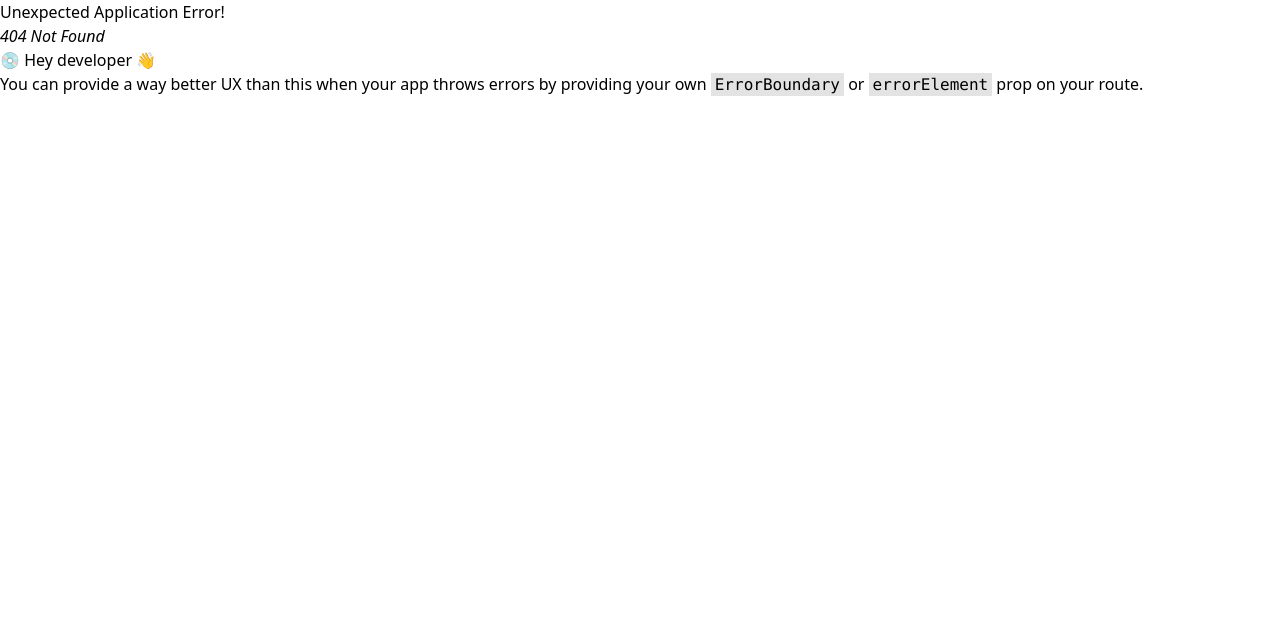
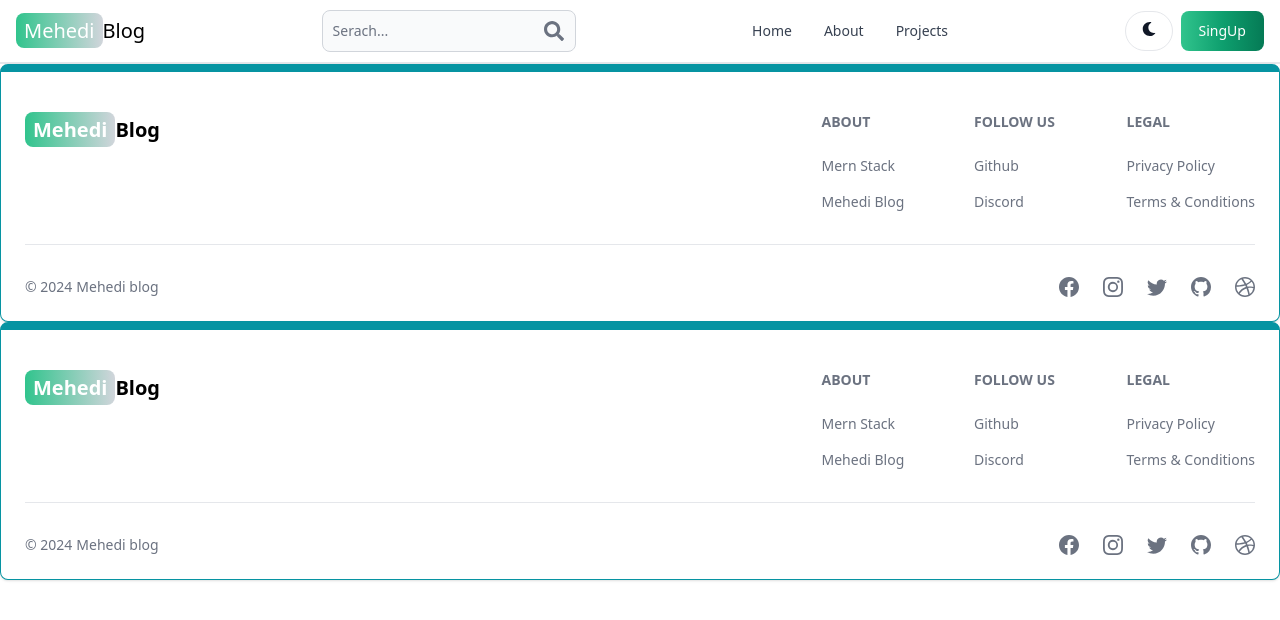
Before and after one commit to mdmehedihasan-dev/mern-blog, a React (Vite) app in the folder frontend/: page /footer in a window 1280 px wide. Before the commit this address had no page. Shown: the top 620 px of the page. Built offline with nearby package versions, Linux system fonts and the light colour scheme.

Commit message:
Footer Component create and Add

```diff
--- a/frontend/src/App.jsx
+++ b/frontend/src/App.jsx
@@ -6,6 +6,7 @@
 import Projects from "./pages/Projects";
 import Dashboard from "./pages/Dashboard";
 import Main from "./layout/Main";
+import Footerr from "./components/Footerr";
 
 function App() {
   const router = createBrowserRouter([
@@ -38,6 +39,10 @@
           path: "/dashboard",
           element: <Dashboard />,
         },
+        {
+          path: "/footer",
+          element: <Footerr />,
+        },
       ],
     },
   ]);
--- /dev/null
+++ b/frontend/src/components/Footerr.jsx
@@ -0,0 +1,83 @@
+import { Footer } from 'flowbite-react';
+import { Link } from 'react-router-dom';
+import { BsFacebook, BsInstagram, BsTwitter, BsGithub, BsDribbble } from 'react-icons/bs';
+const Footerr = () => {
+  return (
+    <Footer container className='border border-t-8 border-teal-500'>
+      <div className='w-full mx-auto max-w-7xl'>
+        <div className='grid justify-between w-full sm:flex md:grid-cols-1'>
+          <div className='mt-5'>
+            <Link
+              to='/'
+              className='self-center text-lg font-semibold whitespace-nowrap sm:text-xl dark:text-white'
+            >
+              <span className='px-2 py-1 text-white rounded-lg bg-gradient-to-r from-green-400 to-gray-300'>
+              Mehedi
+              </span>
+              Blog
+            </Link>
+          </div>
+          <div className='grid grid-cols-2 gap-8 mt-4 sm:grid-cols-3 sm:gap-6'>
+            <div>
+              <Footer.Title title='About' />
+              <Footer.LinkGroup col>
+                <Footer.Link
+                  href='https://github.com/mdmehedihasan-dev'
+                  target='_blank'
+                  rel='noopener noreferrer'
+                >
+                  Mern Stack
+                </Footer.Link>
+                <Footer.Link
+                  href='/about'
+                  target='_blank'
+                  rel='noopener noreferrer'
+                >
+                  Mehedi Blog
+                </Footer.Link>
+              </Footer.LinkGroup>
+            </div>
+            <div>
+              <Footer.Title title='Follow us' />
+              <Footer.LinkGroup col>
+                <Footer.Link
+                  href='https://github.com/mdmehedihasan-dev'
+                  target='_blank'
+                  rel='noopener noreferrer'
+                >
+                  Github
+                </Footer.Link>
+                <Footer.Link href='#'>Discord</Footer.Link>
+              </Footer.LinkGroup>
+            </div>
+            <div>
+              <Footer.Title title='Legal' />
+              <Footer.LinkGroup col>
+                <Footer.Link href='#'>Privacy Policy</Footer.Link>
+                <Footer.Link href='#'>Terms &amp; Conditions</Footer.Link>
+              </Footer.LinkGroup>
+            </div>
+          </div>
+        </div>
+        <Footer.Divider />
+        <div className='w-full sm:flex sm:items-center sm:justify-between'>
+          <Footer.Copyright
+            href='#'
+            by="Mehedi blog"
+            year={new Date().getFullYear()}
+          />
+          <div className="flex gap-6 mt-4 sm:mt-0 sm:justify-center">
+            <Footer.Icon href='#' icon={BsFacebook}/>
+            <Footer.Icon href='#' icon={BsInstagram}/>
+            <Footer.Icon href='#' icon={BsTwitter}/>
+            <Footer.Icon href='https://github.com/mdmehedihasan-dev' icon={BsGithub}/>
+            <Footer.Icon href='#' icon={BsDribbble}/>
+
+          </div>
+        </div>
+      </div>
+    </Footer>
+  )
+}
+
+export default Footerr
--- a/frontend/src/layout/Main.jsx
+++ b/frontend/src/layout/Main.jsx
@@ -1,11 +1,13 @@
 import { Outlet } from "react-router-dom"
 import Header from "../components/Header"
+import Footerr from "../components/Footerr"
 
 const Main = () => {
   return (
     <div>
         <Header/>
         <Outlet/>
+        <Footerr/>
     </div>
   )
 }
```
